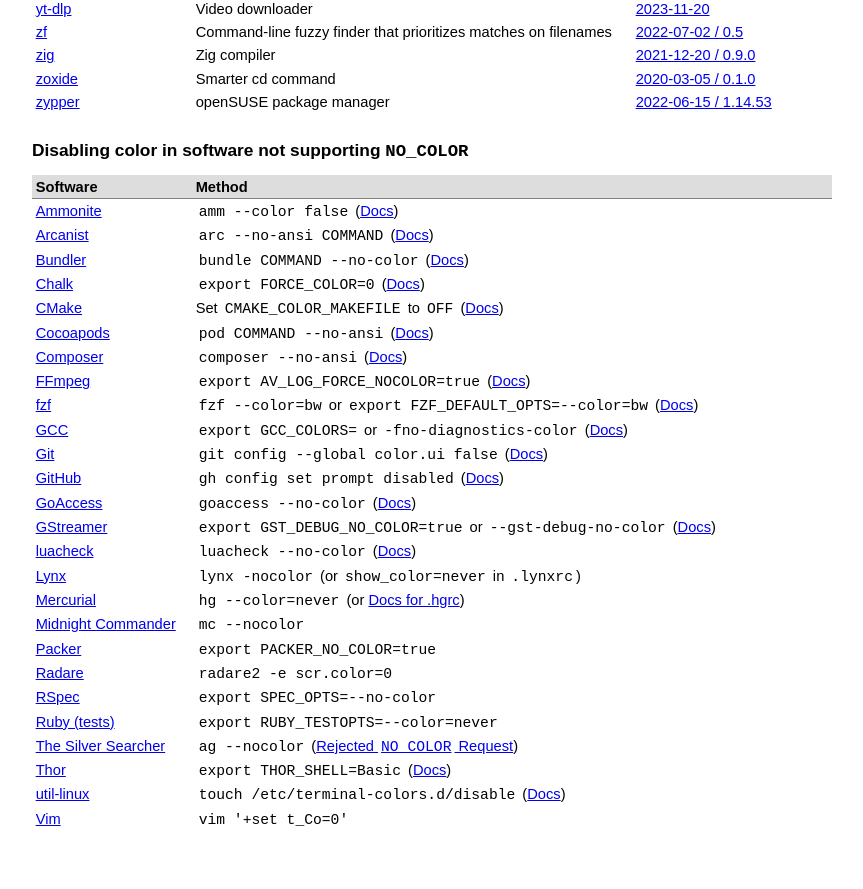
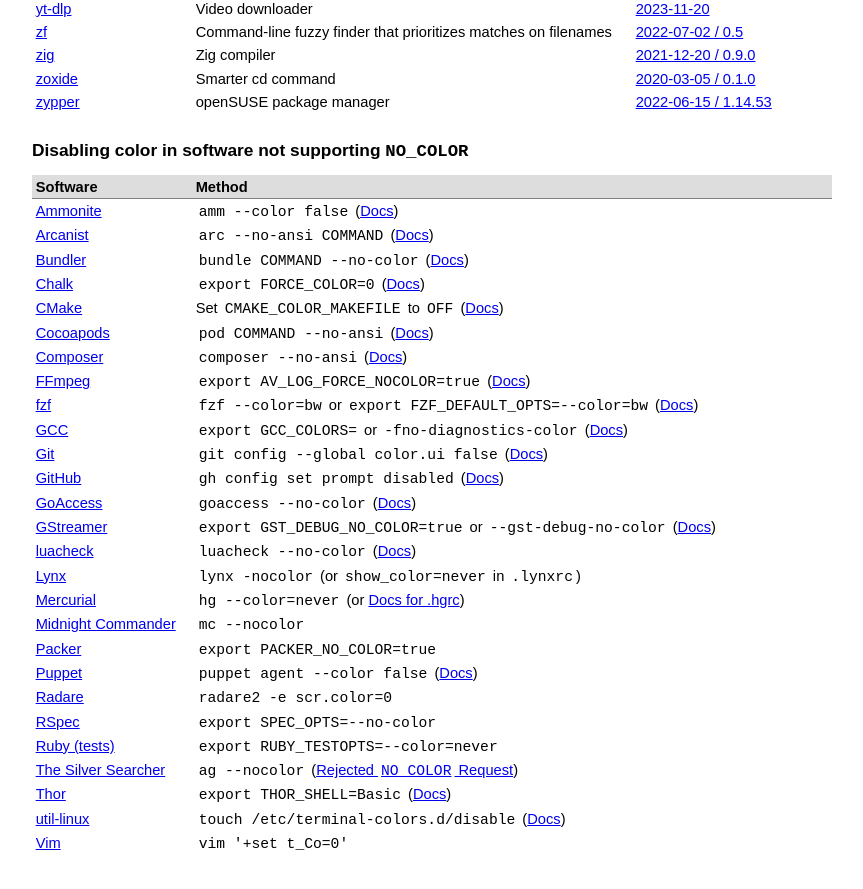
Before and after one commit to jcs/no_color, a Jekyll site: the page built from index.md, in a window 1280 px wide and 900 px high, scrolled down 6212 px. Shown: the top 889 px of the window, without its empty margins (208-1071 px from the left). Built offline with Jekyll 4.4.1, drawn with Linux system fonts in a browser that asks for light colours; our own code applies the rules of GitHub Pages for plain Markdown files.

Commit message:
add puppet to unsupported list (#281)

```diff
--- a/index.md
+++ b/index.md
@@ -324,6 +324,7 @@ color by default via `NO_COLOR`.
 | [Mercurial](https://www.mercurial-scm.org/) | `hg --color=never` (or [Docs for .hgrc](https://www.mercurial-scm.org/wiki/ColorExtension)) |
 | [Midnight Commander](https://midnight-commander.org/) | `mc --nocolor` |
 | [Packer](https://www.packer.io/) | `export PACKER_NO_COLOR=true` |
+| [Puppet](https://www.puppet.com/) | `puppet agent --color false`  ([Docs](https://www.puppet.com/docs/puppet/8/configuration#color)) |
 | [Radare](https://www.radare.org/r/) | `radare2 -e scr.color=0` |
 | [RSpec](http://rspec.info/) | `export SPEC_OPTS=--no-color` |
 | [Ruby (tests)](https://www.ruby-lang.org/) | `export RUBY_TESTOPTS=--color=never` |
```
